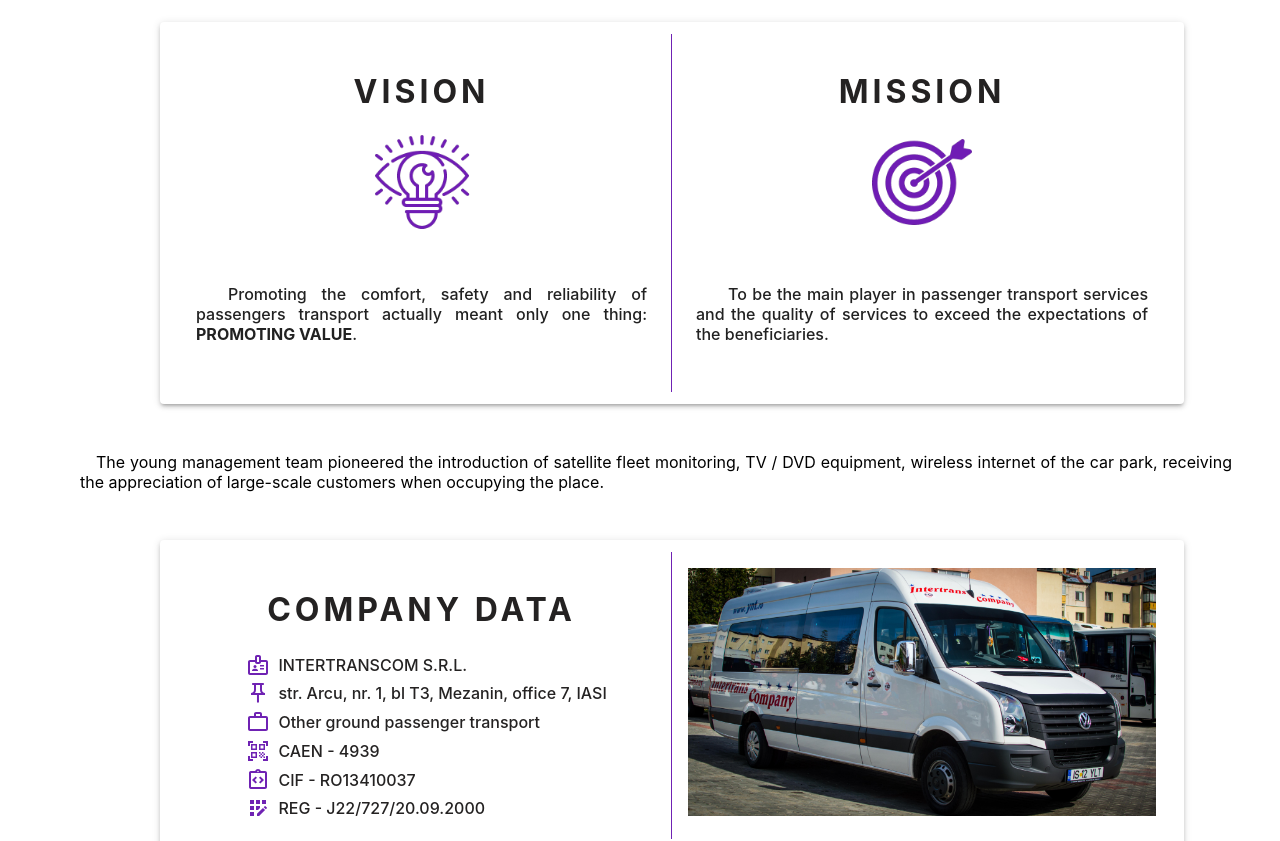
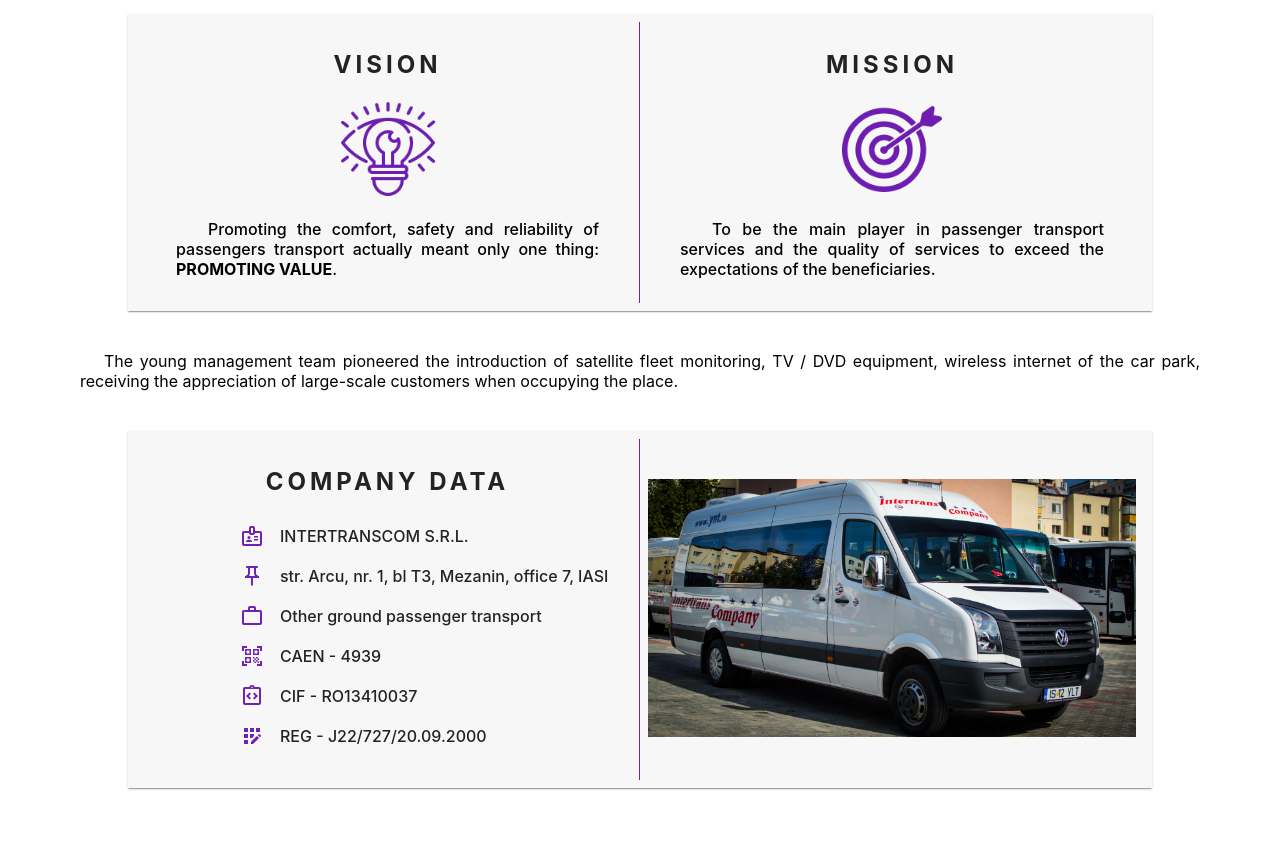
Before and after one commit to carla-vartolomei/transport-app, a Next.js app: page /about in a window 1280 px wide. Shown: the part 380-1221 px from the top of the page. Built offline with nearby package versions, Linux system fonts and the light colour scheme.

Commit message:
edit stylesheet for about page

```diff
--- /dev/null
+++ b/components/about-page/CompanyDataSection.js
@@ -0,0 +1,51 @@
+import React from "react"
+import Image from "next/image"
+import bus from "../../assets/bus.jpg"
+import BadgeOutlinedIcon from "@mui/icons-material/BadgeOutlined"
+import PushPinOutlinedIcon from "@mui/icons-material/PushPinOutlined"
+import WorkOutlineOutlinedIcon from "@mui/icons-material/WorkOutlineOutlined"
+import QrCodeScannerOutlinedIcon from "@mui/icons-material/QrCodeScannerOutlined"
+import IntegrationInstructionsOutlinedIcon from "@mui/icons-material/IntegrationInstructionsOutlined"
+import AppRegistrationOutlinedIcon from "@mui/icons-material/AppRegistrationOutlined"
+import styles from "../../styles/About.module.scss"
+
+export default function CompanyDataSection() {
+  return (
+    <div className={styles.sectionRoot}>
+      <div className={styles.companySection} elevation={3}>
+        <section className={styles.companyDataSection}>
+          <h1>company data</h1>
+          <ul className={styles.companyDataList}>
+            <li>
+              <BadgeOutlinedIcon className={styles.listItemIcon} />
+              <span>INTERTRANSCOM S.R.L.</span>
+            </li>
+            <li>
+              <PushPinOutlinedIcon className={styles.listItemIcon} />
+              <span>str. Arcu, nr. 1, bl T3, Mezanin, office 7, IASI</span>
+            </li>
+            <li>
+              <WorkOutlineOutlinedIcon className={styles.listItemIcon} />
+              <span>Other ground passenger transport</span>
+            </li>
+            <li>
+              <QrCodeScannerOutlinedIcon className={styles.listItemIcon} />
+              <span> CAEN - 4939</span>
+            </li>
+            <li>
+              <IntegrationInstructionsOutlinedIcon className={styles.listItemIcon} />
+              <span>CIF - RO13410037</span>
+            </li>
+            <li>
+              <AppRegistrationOutlinedIcon className={styles.listItemIcon} />
+              <span>REG - J22/727/20.09.2000</span>
+            </li>
+          </ul>
+        </section>
+        <section className={styles.imageSection}>
+          <Image src={bus} alt="company bus" quality={100} />
+        </section>
+      </div>
+    </div>
+  )
+}
--- /dev/null
+++ b/components/about-page/VisionMissionSection.js
@@ -0,0 +1,31 @@
+import React from "react"
+import { Paper } from "@material-ui/core"
+import Image from "next/image"
+import vision from "../../assets/vision.png"
+import mission from "../../assets/mission.png"
+import styles from "../../styles/About.module.scss"
+
+export default function VisionMissionSection() {
+  return (
+    <div className={styles.sectionRoot}>
+      <div className={styles.visionMissionSection}>
+        <section className={styles.visionSection}>
+          <h1>vision</h1>
+          <Image src={vision} alt="company vision" width="100%" height="100%" />
+          <p>
+            Promoting the comfort, safety and reliability of passengers transport
+            actually meant only one thing: <strong>PROMOTING VALUE</strong>.
+          </p>
+        </section>
+        <section className={styles.missionSection}>
+          <h1>mission</h1>
+          <Image src={mission} alt="company vision" width="100%" height="100%" />
+          <p>
+            To be the main player in passenger transport services and the quality of
+            services to exceed the expectations of the beneficiaries.
+          </p>
+        </section>
+      </div>
+    </div>
+  )
+}
--- a/pages/about/index.js
+++ b/pages/about/index.js
@@ -1,87 +1,27 @@
 import React from "react"
-import { Paper } from "@material-ui/core"
-import Image from "next/image"
-import vision from "../../assets/vision.png"
-import mission from "../../assets/mission.png"
-import bus from "../../assets/bus.jpg"
 import Banner from "../../components/banner/Banner"
-import styles from "../../styles/About.module.scss"
-import BadgeOutlinedIcon from "@mui/icons-material/BadgeOutlined"
-import PushPinOutlinedIcon from "@mui/icons-material/PushPinOutlined"
-import WorkOutlineOutlinedIcon from "@mui/icons-material/WorkOutlineOutlined"
-import QrCodeScannerOutlinedIcon from "@mui/icons-material/QrCodeScannerOutlined"
-import IntegrationInstructionsOutlinedIcon from "@mui/icons-material/IntegrationInstructionsOutlined"
-import AppRegistrationOutlinedIcon from "@mui/icons-material/AppRegistrationOutlined"
+import VisionMissionSection from "../../components/about-page/VisionMissionSection"
+import CompanyDataSection from "../../components/about-page/CompanyDataSection"
 
 export default function About() {
   return (
     <>
       <Banner />
       <h1 className="pageTitle">About us</h1>
-      <p className={styles.pageDescription}>
+      <p className="pageDescription">
         INTERTRANSCOM S.R.L. was founded on 03.10.2000 and since then it provides
         high quality transport services. The principles made this company stand out
         in the short time on the market as the main player in passenger transport
         services, and the quality of services exceeded the expectations of the
         beneficiaries.
       </p>
-      <Paper className={styles.visionMissionSection} elevation={3}>
-        <div className={styles.visionSection}>
-          <h1>vision</h1>
-          <Image src={vision} alt="company vision" width="100%" height="100%" />
-          <p>
-            Promoting the comfort, safety and reliability of passengers transport
-            actually meant only one thing: <strong>PROMOTING VALUE</strong>.
-          </p>
-        </div>
-        <div className={styles.missionSection}>
-          <h1>mission</h1>
-          <Image src={mission} alt="company vision" width="100%" height="100%" />
-          <p>
-            To be the main player in passenger transport services and the quality of
-            services to exceed the expectations of the beneficiaries.
-          </p>
-        </div>
-      </Paper>
-      <p className={styles.pageDescription}>
+      <VisionMissionSection />
+      <p className="pageDescription">
         The young management team pioneered the introduction of satellite fleet
         monitoring, TV / DVD equipment, wireless internet of the car park, receiving
         the appreciation of large-scale customers when occupying the place.
       </p>
-      <Paper className={styles.companySection} elevation={3}>
-        <div className={styles.companyDataSection}>
-          <h1>company data</h1>
-          <ul className={styles.companyDataList}>
-            <li>
-              <BadgeOutlinedIcon className={styles.listItemIcon} />
-              <span>INTERTRANSCOM S.R.L.</span>
-            </li>
-            <li>
-              <PushPinOutlinedIcon className={styles.listItemIcon} />
-              <span>str. Arcu, nr. 1, bl T3, Mezanin, office 7, IASI</span>
-            </li>
-            <li>
-              <WorkOutlineOutlinedIcon className={styles.listItemIcon} />
-              <span>Other ground passenger transport</span>
-            </li>
-            <li>
-              <QrCodeScannerOutlinedIcon className={styles.listItemIcon} />
-              <span> CAEN - 4939</span>
-            </li>
-            <li>
-              <IntegrationInstructionsOutlinedIcon className={styles.listItemIcon} />
-              <span>CIF - RO13410037</span>
-            </li>
-            <li>
-              <AppRegistrationOutlinedIcon className={styles.listItemIcon} />
-              <span>REG - J22/727/20.09.2000</span>
-            </li>
-          </ul>
-        </div>
-        <div className={styles.imageSection}>
-          <Image src={bus} alt="company bus" quality={100} />
-        </div>
-      </Paper>
+      <CompanyDataSection />
     </>
   )
 }
--- a/styles/About.module.scss
+++ b/styles/About.module.scss
@@ -1,26 +1,25 @@
 @import "./colors.scss";
 
-.pageDescription {
-  margin: 0 3rem 2.5rem 5rem;
-  text-indent: 1rem;
-  text-align: justify;
-}
-
+.sectionRoot {
+  display: flex;
+  justify-content: center;
   .visionMissionSection,
   .companySection {
     width: 80%;
     height: 100%;
-  margin: 3rem 10rem;
-  padding: 0.75rem;
+    margin: 1rem;
+    padding: 0.5rem;
     background-color: $smoke-color;
+    box-shadow: 0px 2px 1px -1px rgb(0 0 0 / 20%), 0px 1px 1px 0px rgb(0 0 0 / 14%),
+      0px 1px 3px 0px rgb(0 0 0 / 12%);
     display: grid;
     grid-template-columns: 1fr 1fr;
+    align-items: center;
     .visionSection,
     .missionSection,
     .imageSection,
     .companyDataSection {
-    padding: 1rem;
-    padding-bottom: 0;
+      padding: 0.5rem;
       text-align: center;
       h1 {
         color: $dark-color;
@@ -28,21 +27,20 @@
         letter-spacing: 0.25rem;
       }
       p {
-      padding: 2rem 0.5rem;
+        padding: 1rem;
+        margin: 0 1rem;
         text-align: justify;
         text-indent: 2rem;
         font-weight: 500;
       }
       .companyDataList {
-      margin-left: 1rem;
+        margin-left: 3rem;
         list-style-type: none;
-      text-align: left;
         li {
-        padding: 0.15rem;
+          padding: 0.5rem;
           display: flex;
-        flex-direction: row;
           align-items: center;
-        gap: 0.5rem;
+          gap: 1rem;
           .listItemIcon {
             color: $purple-color;
           }
@@ -58,3 +56,7 @@
       border-right: 0.1rem $purple-color solid;
     }
   }
+  .companySection {
+    margin-bottom: 3.5rem;
+  }
+}
--- a/styles/globals.scss
+++ b/styles/globals.scss
@@ -35,3 +35,9 @@ a {
   width: 25%;
   border-bottom: 0.15rem $purple-color solid;
 }
+
+.pageDescription {
+  margin: 1.5rem 5rem;
+  text-indent: 1.5rem;
+  text-align: justify;
+}
```
Lines whose indentation alone changed are shown as unchanged.
